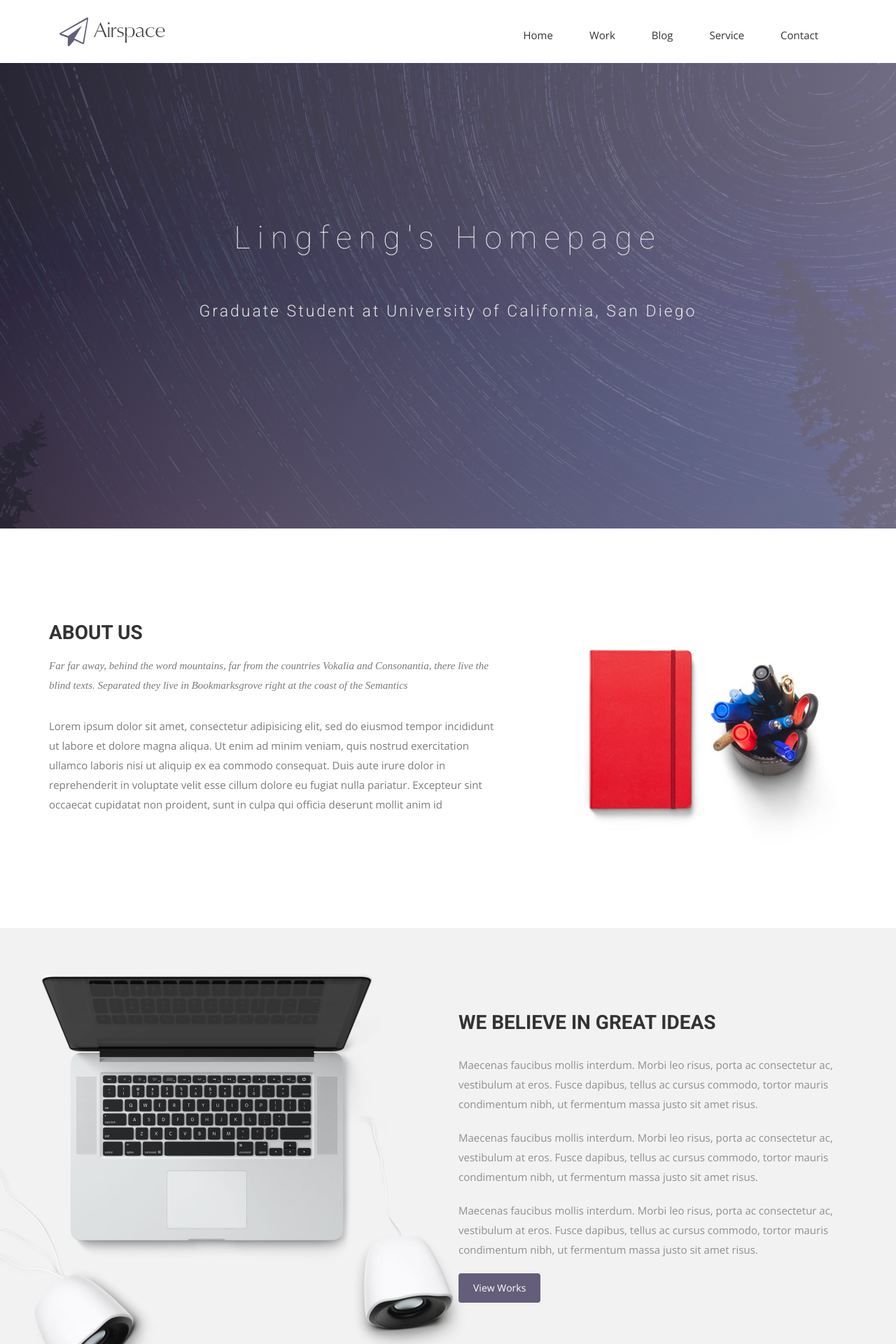
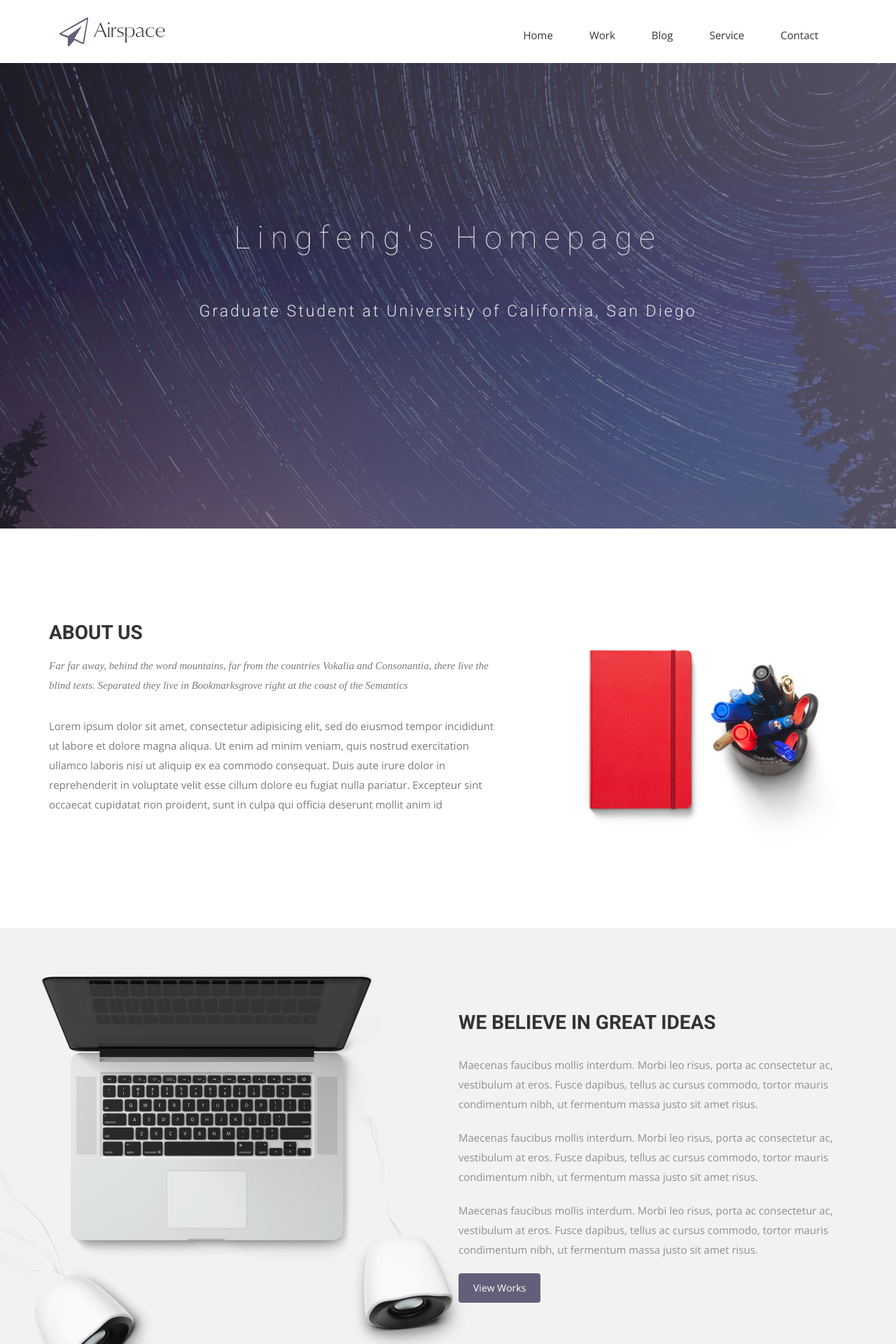
Before and after one commit to wei-lingfeng/lingfeng-wei.github.io, a Jekyll site: the page built from index.html, in a window 1280 px wide. Shown: the top 1920 px of the page at 70% size. Built offline with Jekyll 4.4.1, drawn with Linux system fonts in a browser that asks for light colours; nearby versions of some CDN libraries; some web fonts are replaced.

Commit message:
Update airspace.css

```diff
--- a/css/airspace.css
+++ b/css/airspace.css
@@ -114,7 +114,7 @@ font header .navbar-default .navbar-nav li a:hover {
   width: 100%;
   height: 100%;
   background: linear-gradient(to left, #8b86a3, #322e40);
-  opacity: 0.8;
+  opacity: 0.6;
 }
 #slider .block {
   color: #E3E3E4;
```
